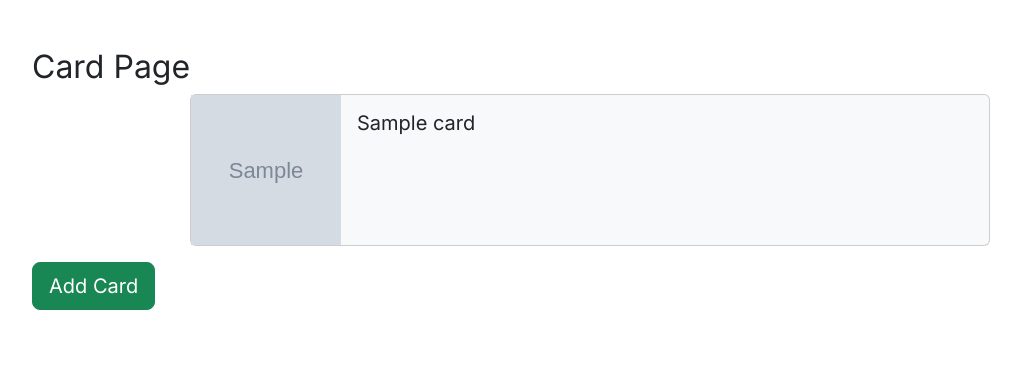
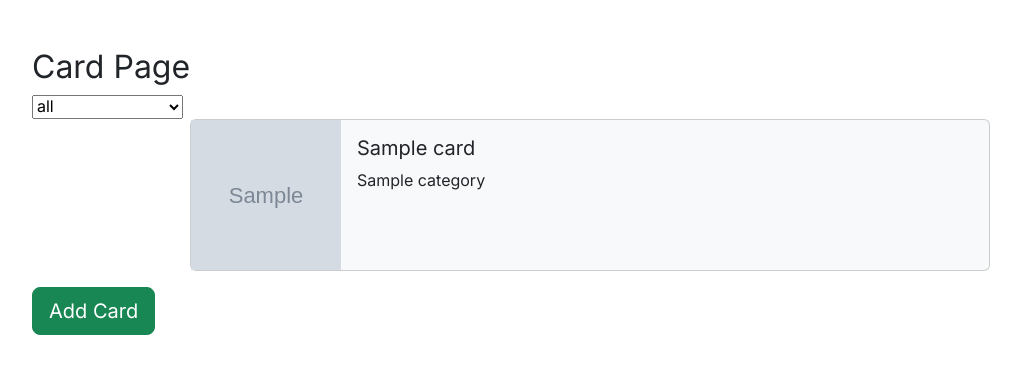
Before and after one commit to muic-trading-cards/backend, a Flask app: template app/templates/card.html in a window 1280 px wide. Shown: the part 56-430 px from the top of the page, without its empty margins (50-1071 px from the left). Run offline with Flask 3, Linux system fonts and the light colour scheme; the template is opened without the code that fills it: most values are stand-ins (such as "Sample title", 1, 10 or a date in 2020); grey boxes marked "Sample" are stand-in pictures.

Commit message:
Added filter features to card display page

```diff
--- a/app/templates/card.html
+++ b/app/templates/card.html
@@ -2,17 +2,63 @@
 {% block content %}
 <div class="container rounded bg-white mt-5 mb-5">
 <h2>Card Page</h2>
+<select id="card_category" name="card_category" onchange="filterSelection()">
+    <option value="all">all</option>
+    {% for category in categories_dict %}
+      <option value="{{category}}">{{categories_dict[category]}}</option>
+    {% endfor %}
+  </select>
     {% for card in cards %}
+    <div class="filterDiv {{card.category_id}}">
         <div class="card flex-row position-relative bg-light mx-auto mb-3" style="max-width: 50rem;">
             <img class="card-img-left example-card-img-responsive" src="{{card.card_image}}" width="150" height="150"/>
                 <div class="card-body">
                   <h4 class="card-title h5 h4-sm">{{card.card_name}}</h4>
+                  <p class="card-text">{{categories_dict[card.category_id]}}</p>
                   <a href= "{{url_for('card.view_card', card_id = card.id)}}" class= "stretched-link"></a>
                 </div>
         </div>
+    </div>
     {% endfor %}
 <a href="{{ url_for('card.create_card') }}">
     <button class="btn btn-success btn-block btn-lg">Add Card</button>
 </a>
 </div>
+<script>
+    filterSelection("all")
+    function filterSelection() {
+      var c, x, i;
+      x = document.getElementsByClassName("filterDiv");
+      c = document.getElementById("card_category").value;
+      console.log(x);
+      console.log(c);
+      if (c == "all") c = "";
+      for (i = 0; i < x.length; i++) {
+        w3AddClass(x[i], "collapse");
+        if (x[i].className.indexOf(c) > -1) w3RemoveClass(x[i], "collapse");
+      }
+    }
+
+    function w3AddClass(element, name) {
+      var i, arr1, arr2;
+      arr1 = element.className.split(" ");
+      arr2 = name.split(" ");
+      for (i = 0; i < arr2.length; i++) {
+        if (arr1.indexOf(arr2[i]) == -1) {element.className += " " + arr2[i];}
+      }
+    }
+
+    function w3RemoveClass(element, name) {
+      var i, arr1, arr2;
+      arr1 = element.className.split(" ");
+      arr2 = name.split(" ");
+      for (i = 0; i < arr2.length; i++) {
+        while (arr1.indexOf(arr2[i]) > -1) {
+          arr1.splice(arr1.indexOf(arr2[i]), 1);
+        }
+      }
+      element.className = arr1.join(" ");
+    }
+
+</script>
 {% endblock %}
```
Also changed, not shown: app/card.py (+7 -1 lines).
